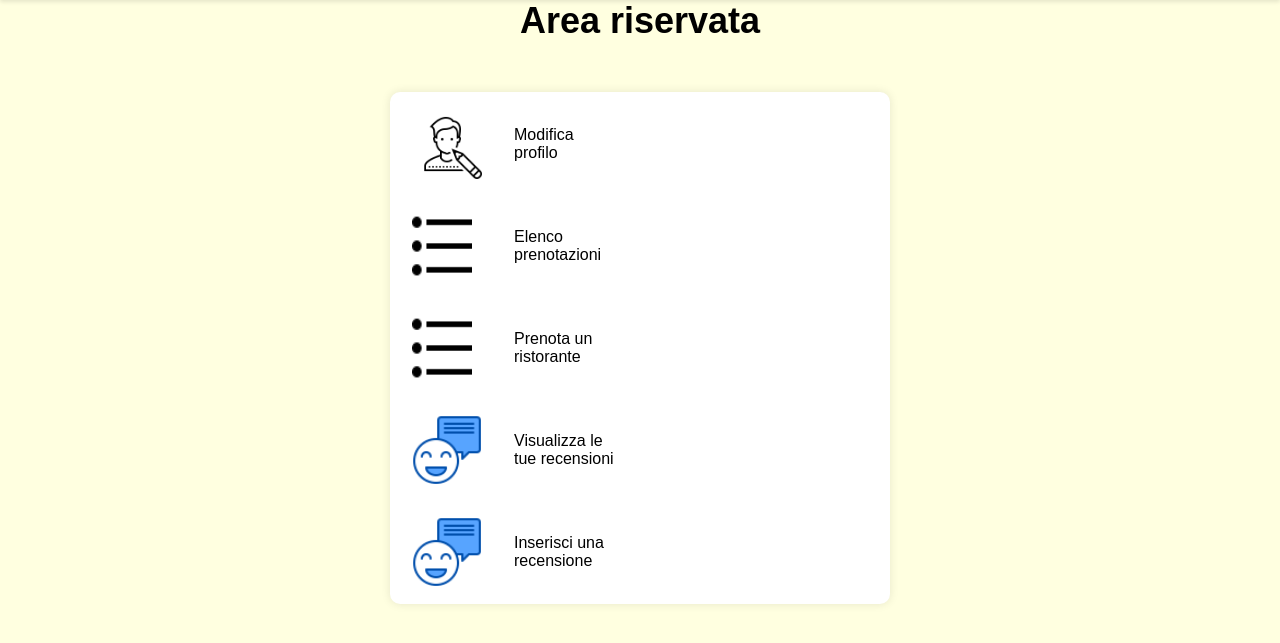
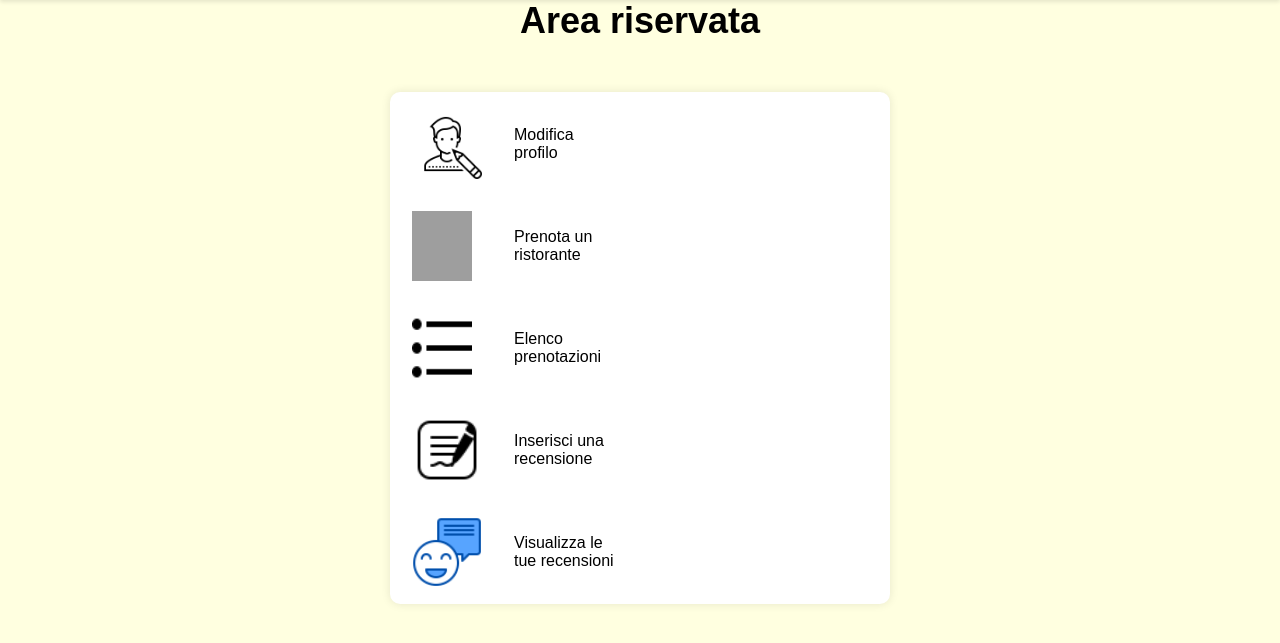
Before and after one commit to LucaCadei3/progetto_modulo_M5, a PHP site: page /esame/dashboard/user/home/index.php in a window 1280 px wide. Shown: the part 89-732 px from the top of the page. Run offline with PHP 8.4, Linux system fonts and the light colour scheme; grey boxes are pictures that could not be loaded.

Commit message:
Update index.php

```diff
--- a/html/dashboard/user/home/index.php
+++ b/html/dashboard/user/home/index.php
@@ -29,12 +29,22 @@
                     <table style="margin-left: 20px; margin-rigth: 20px;">
                         <tr>
                             <td>
-                                <a href="#">
+                                <a href="../../../account\set\index.php">
                                     <img src="../../../images/modificautente.png">
                                 </a>
                             </td>
                             <td>
                                 <p>Modifica profilo</p>
+                            </td>
+                        </tr>
+                        <tr>
+                            <td>
+                                <a href="#">
+                                    <img src="../../../images/prenotazione.png" style='width: 60px; heigth: 60px'>
+                                </a>
+                            </td>
+                            <td>
+                                <p>Prenota un ristorante</p>
                             </td>
                         </tr>
                         <tr>
@@ -50,12 +60,12 @@
                         <tr>
                             <td>
                                 <a href="#">
-                                    <img src="../../../images/elencoPrenotazioni.png" style='width: 60px; heigth: 60px'>
-                                </a>
+                                    <img src="../../../images/recensione.png">
+                                </a></td>
+                            <td>
+                                <p>Inserisci una recensione</p>
                             </td>
-                            <td>
-                                <p>Prenota un ristorante</p>
-                            </td>
+
                         </tr>
                         <tr>
                             <td>
@@ -67,12 +77,6 @@
                                 <p>Visualizza le tue recensioni</p>
                             </td>
                         </tr>
-                        <tr>
-                            <td><img src="../../../images/recensioni.png"></td>
-                            <td>
-                                <p>Inserisci una recensione</p>
-                            </td>
-                        </tr>
                     </table>
                 </div>
 
```
